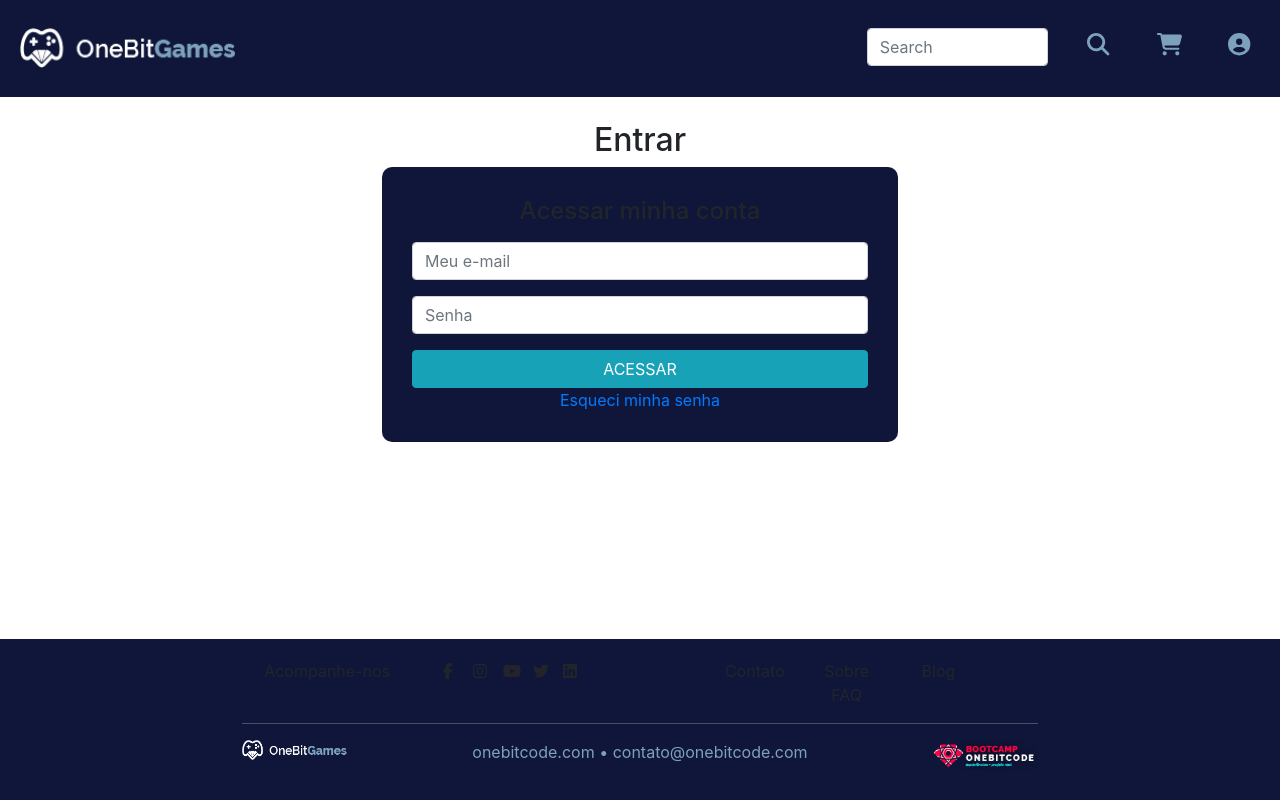
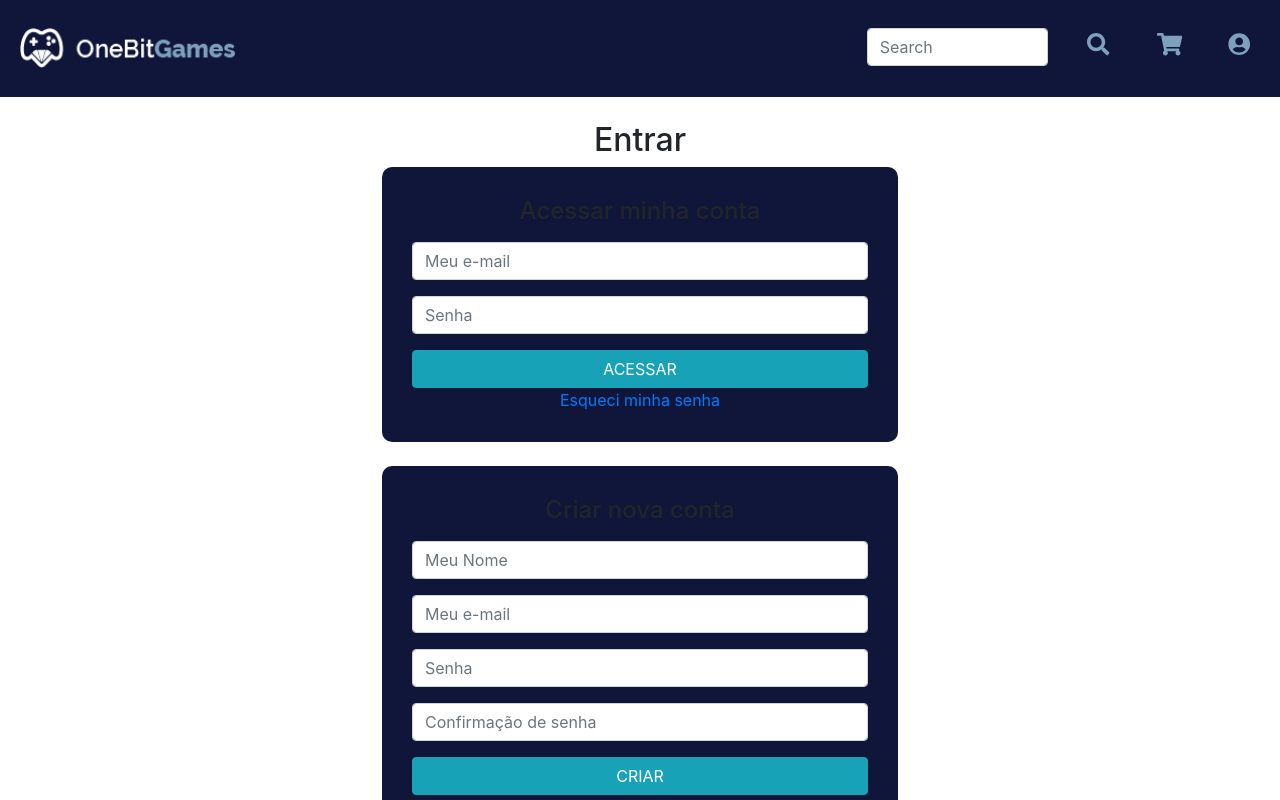
Before and after one commit to valdersonjr/estudo-bootcamp-rails-front, a Next.js app: page /Auth/Login in a window 1280 px wide. Shown: the top 800 px of the page. Built offline with nearby package versions, Linux system fonts and the light colour scheme.

Commit message:
1.14, 1.15 - Lógica de Autenticação

```diff
--- a/components/LoginForm/index.tsx
+++ b/components/LoginForm/index.tsx
@@ -2,6 +2,15 @@
 import { InputGroup, FormControl, Button, Row, Col } from 'react-bootstrap';
 import Link from 'next/link';
 import BlueBackground from '../shared/BlueBackground';
+
+import AuthState from '../../dtos/AuthState';
+import User from '../../dtos/User';
+import { useState, useEffect, useRef } from 'react';
+import { useRouter } from 'next/router';
+import { useDispatch, useSelector } from 'react-redux';
+import { setLoggedUser } from '../../store/modules/auth/reducer';
+import UsersService from '../../services/users';
+import { toast } from 'react-toastify';
 
 interface LoginProps {
     titlePhrase: String,
@@ -9,22 +18,78 @@
 }
 
 const LoginForm: React.FC<LoginProps> = ({ titlePhrase, buttonPhrase }) => {
+    const [email, setEmail] = useState('');
+    const [password, setPassword] = useState('');
+
+    const router = useRouter();
+    const dispatch = useDispatch();
+    const loggedUser: User = useSelector((state: AuthState) => state.auth.loggedUser);
+    const passwordRef = useRef(null);
+
+    const handleSubmit = async (evt: React.FormEvent): Promise<void> => {
+        evt.preventDefault();
+
+        console.log("aiowjdjaw",evt);
+
+        try {
+            const response = await UsersService.signIn({ email, password });
+
+            const { id, email: userEmail, name, profile } = response.data.data;
+
+            const user = {
+                id,
+                name,
+                email: userEmail,
+                profile: profile
+            };
+
+            dispatch(setLoggedUser(user));
+
+            toast.info('Login realizado com sucesso!');
+
+            router.push(user.profile === 'admin' ? '/Admin/' : '/')
+        } catch (err) {
+            toast.error('E-mail ou senha inválidos!');
+        }
+    }
+
+    useEffect(() => {
+        if (loggedUser) {
+            setEmail(loggedUser.email);
+            if (passwordRef && passwordRef.current) {
+                passwordRef.current.focus();
+            }
+        }
+    }, [loggedUser]);
+
     return (
-        <div>
+        <form onSubmit={handleSubmit}>
             <Row>
-                <Col lg={{span: 6, offset: 3}} md={{span: 8, offset: 2}}>
+                <Col lg={{ span: 6, offset: 3 }} md={{ span: 8, offset: 2 }}>
                     <BlueBackground>
-                        <h4>{ titlePhrase }</h4>
+                        <h4>{titlePhrase}</h4>
 
                         <InputGroup className="mt-3">
-                            <FormControl placeholder="Meu e-mail" />
+                            <FormControl placeholder="Meu e-mail"
+                                value={email}
+                                type="email"
+                                onChange={
+                                    (evt: React.ChangeEvent<HTMLInputElement>) =>
+                                        setEmail(evt.target.value)
+                                }
+                                required />
                         </InputGroup>
 
                         <InputGroup className="mt-3">
-                            <FormControl placeholder="Senha" />
+                            <FormControl placeholder="Senha"
+                                value={password}
+                                type='password'
+                                onChange={(evt: React.ChangeEvent<HTMLInputElement>) => setPassword(evt.target.value)}
+                                required
+                                ref={passwordRef} />
                         </InputGroup>
 
-                        <Button className="btn btn-info mt-3 w-100">{ buttonPhrase }</Button>
+                        <Button type='submit' className="btn btn-info mt-3 w-100">{buttonPhrase}</Button>
 
                         <br />
 
@@ -32,7 +97,7 @@
                     </BlueBackground>
                 </Col>
             </Row>
-        </div>
+        </form>
     )
 }
 
--- /dev/null
+++ b/components/SignUpForm/index.tsx
@@ -0,0 +1,131 @@
+import { useState } from 'react';
+import { InputGroup, FormControl, Button, Row, Col } from 'react-bootstrap';
+import BlueBackground from '../shared/BlueBackground';
+
+import UsersService from '../../services/users';
+
+import { toast } from 'react-toastify';
+
+import { useDispatch } from 'react-redux';
+import { setLoggedUser } from '../../store/modules/auth/reducer';
+
+interface SignUpProps {
+  titlePhrase: string;
+  buttonPhrase: string;
+}
+
+const SignUpForm: React.FC<SignUpProps> = ({ titlePhrase, buttonPhrase }) => {
+  const [name, setName] = useState('');
+  const [email, setEmail] = useState('');
+  const [password, setPassword] = useState('');
+  const [passwordConfirmation, setPasswordConfirmation] = useState('');
+
+  const dispatch = useDispatch();
+
+
+  const handleSubmit = async(evt: React.FormEvent):Promise<void> => {
+    evt.preventDefault();
+
+    if(password !== passwordConfirmation) {
+      toast.error('A senha e a confirmação de senha devem ser iguais!')
+      return;
+    }
+    try {
+      await UsersService.signUp({
+        name,
+        email,
+        password,
+        password_confirmation: passwordConfirmation
+      });
+
+      toast.info('Registro realizado com sucesso! Para continuar faça seu login.');
+
+      dispatch(setLoggedUser({
+        id: 0,
+        name,
+        email,
+        profile: 'client'
+      }))
+
+      setName('');
+      setEmail('');
+      setPassword('');
+      setPasswordConfirmation('');
+    } catch(err) {
+      if(err.response.data.errors) {
+        toast.warning(err.response.data.errors.full_messages[0]);
+      }
+      console.log(err.response);
+    }
+  }
+
+  return (
+    <div>
+      <Row>
+        <Col lg={{ span: 6, offset: 3 }} md={{ span: 8, offset: 2 }}>
+          <BlueBackground>
+            <h4>{titlePhrase}</h4>
+
+            <form onSubmit={handleSubmit}>
+                <InputGroup className="mt-3">
+                  <FormControl
+                    placeholder="Meu Nome"
+                    type="text"
+                    value={name}
+                    onChange={
+                      (evt: React.ChangeEvent<HTMLInputElement>) =>
+                        setName(evt.target.value)
+                    }
+                    required
+                  />
+                </InputGroup>
+
+                <InputGroup className="mt-3">
+                  <FormControl
+                    placeholder="Meu e-mail"
+                    type="email"
+                    value={email}
+                    onChange={
+                      (evt: React.ChangeEvent<HTMLInputElement>) =>
+                        setEmail(evt.target.value)
+                    }
+                    required
+                  />
+                </InputGroup>
+
+                <InputGroup className="mt-3">
+                  <FormControl
+                    placeholder="Senha"
+                    type="password"
+                    value={password}
+                    onChange={
+                      (evt: React.ChangeEvent<HTMLInputElement>) =>
+                        setPassword(evt.target.value)
+                    }
+                    required
+                  />
+                </InputGroup>
+
+                <InputGroup className="mt-3">
+                  <FormControl
+                    placeholder="Confirmação de senha"
+                    type="password"
+                    value={passwordConfirmation}
+                    onChange={
+                      (evt: React.ChangeEvent<HTMLInputElement>) =>
+                        setPasswordConfirmation(evt.target.value)
+                    }
+                    required
+                  />
+                </InputGroup>
+
+                <Button type="submit" className="btn btn-info mt-3 w-100">{buttonPhrase}</Button>
+              </form>
+          </BlueBackground>
+        </Col>
+      </Row>
+    </div>
+  )
+}
+
+export default SignUpForm;
--- a/pages/Auth/Login/index.tsx
+++ b/pages/Auth/Login/index.tsx
@@ -1,6 +1,7 @@
 import React from 'react';
 import LoginForm from '../../../components/LoginForm';
 import MainComponent from '../../../components/shared/MainComponent';
+import SignUpForm from '../../../components/SignUpForm';
 
 const Login: React.FC = () => {
     return (
@@ -11,6 +12,8 @@
                 <LoginForm titlePhrase="Acessar minha conta" buttonPhrase="ACESSAR" />
 
                 <br />
+
+                <SignUpForm titlePhrase="Criar nova conta" buttonPhrase="CRIAR" />
             </div>
         </MainComponent>
     )
--- a/pages/_app.tsx
+++ b/pages/_app.tsx
@@ -9,6 +9,10 @@
 import { Provider } from 'react-redux';
 import { PersistGate } from 'redux-persist/integration/react';
 import { store, persistor } from '../store';
+
+import { toast } from 'react-toastify';
+import 'react-toastify/dist/ReactToastify.css';
+toast.configure()
 
 const MyApp:React.FC<AppProps> = ({ Component, pageProps  }) => {
   return(
--- a/services/api.ts
+++ b/services/api.ts
@@ -1,4 +1,4 @@
-import axios, { AxiosResponse, HeadersDefaults } from 'axios';
+import axios from 'axios';
 import Cookie from 'js-cookie';
 import ApiData from '../dtos/apiData';
 
@@ -24,7 +24,7 @@
             ...apiData, // Add the headers from ApiData
         };
 
-        api.defaults.headers = headers as any;
+        api.defaults.headers = headers;
 
         Cookie.set('@api-data', apiData);
     }
@@ -35,7 +35,7 @@
 api.interceptors.request.use(req => {
     if (req.url.includes('admin')) {
         const apiData: ApiData = JSON.parse(Cookie.get('@api-data'));
-        req.headers = apiData as any;
+        req.headers = apiData;
     }
 
     return req;
```
Also changed, not shown: package.json (+11 -10 lines), 1 other file (tests, documents, lock files or other folders).
